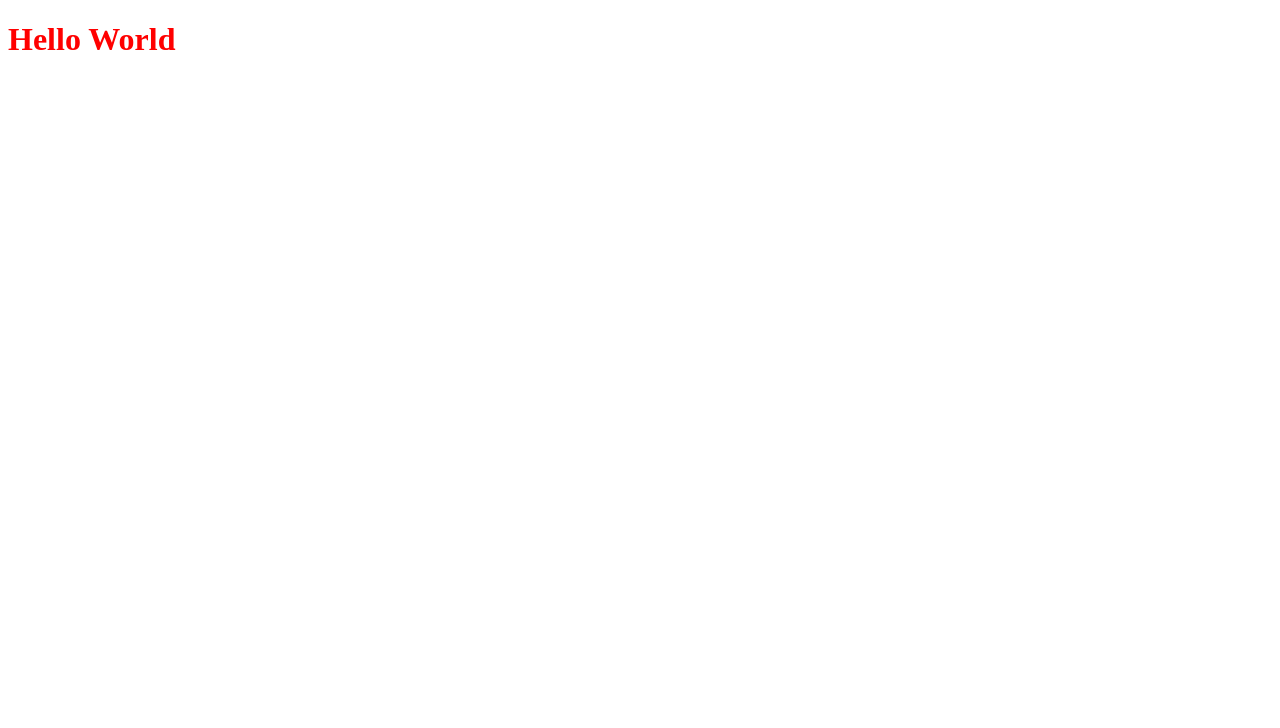
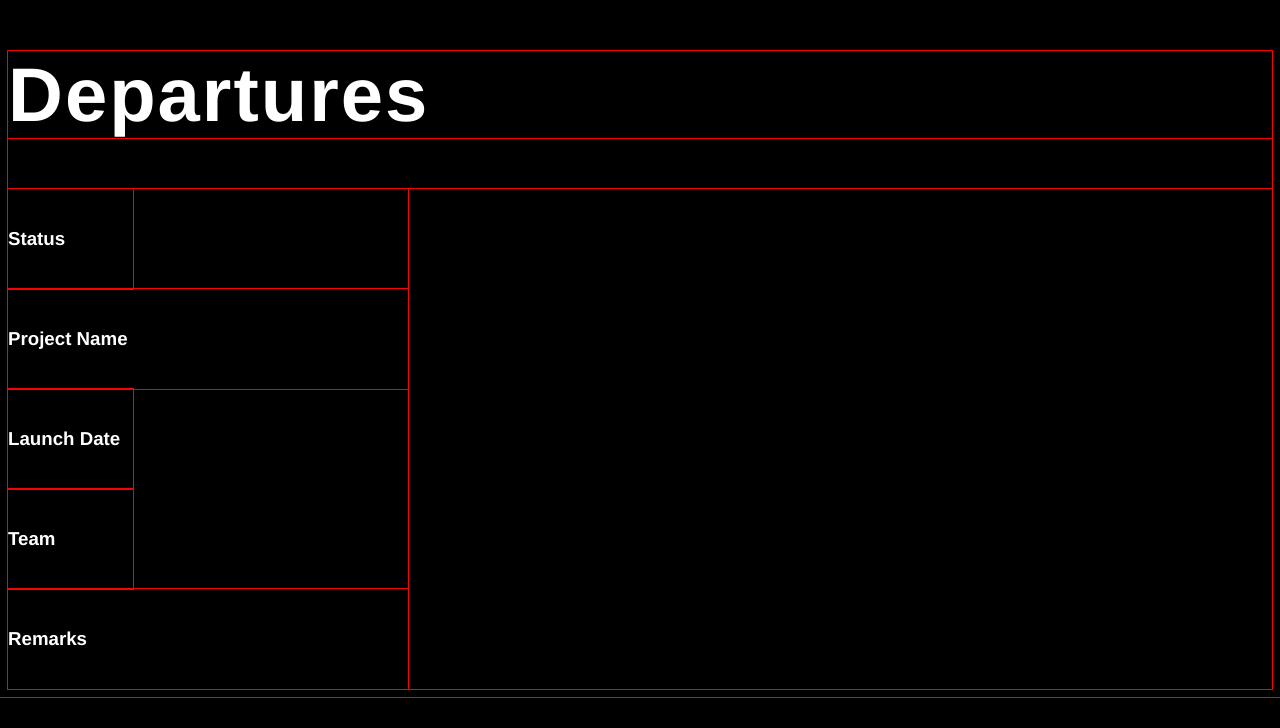
Before and after one commit to ryanbozarth/project-list-visualizer, a plain HTML site: page index.html in a window 1280 px wide. Drawn offline with nearby package versions, Linux system fonts and the light colour scheme.

Commit message:
started html/css

```diff
--- a/index.html
+++ b/index.html
@@ -1,14 +1,40 @@
 <!DOCTYPE html>
 <html lang="en">
+
 <head>
-  <meta charset="UTF-8">
-  <meta name="viewport" content="width=device-width, initial-scale=1.0">
-  <meta http-equiv="X-UA-Compatible" content="ie=edge">
-  <title>Project Visualizer</title>
-  <link rel="stylesheet" href="styles.css">
+    <meta charset="UTF-8">
+    <meta name="viewport" content="width=device-width, initial-scale=1.0">
+    <meta http-equiv="X-UA-Compatible" content="ie=edge">
+    <title>Project Visualizer</title>
+    <link rel="stylesheet" href="styles.css">
 </head>
+
 <body>
-  <h1>Hello World</h1>
+    <h1>Departures</h1>
+    <div class="table-container">
+        <div class="row">
+            <div class="status flex-item">
+                <h3>Status</h3>
+            </div>
+            <div class="project-name flex-item">
+                <h3>Project Name</h3>
+            </div>
+            <div class="launch-date flex-item">
+                <h3>Launch Date</h3>
+            </div>
+            <div class="team flex-item">
+                <h3>Team</h3>
+            </div>
+            <div class="remarks flex-item">
+                <h3>Remarks</h3>
+            </div>
+        </div>
+    </div>
 
+
+
+    <script src="https://ajax.googleapis.com/ajax/libs/jquery/3.1.0/jquery.min.js"></script>
+    <script src="app.js"></script>
 </body>
+
 </html>
--- a/styles.css
+++ b/styles.css
@@ -1,8 +1,55 @@
 * {
   box-sizing: border-box;
-  /* outline: solid 1px red; */
+  outline: solid 1px red;
+}
+
+body {
+  background-color: #000;
+}
+
+h1, h3, p{
+  font-family: helvetica;
+  color: #fff;
 }
 
 h1 {
-  color: red;
+  font-size: 76px;
+  letter-spacing: 2px;
 }
+
+h3 {
+  margin: 0;
+}
+
+.table-container {
+  display: flex;
+  flex-flow: row wrap;
+}
+
+.row {
+  flex-wrap: nowrap;
+}
+
+.flex-item {
+  height: 100px;
+  line-height: 100px;
+  color: white;
+  font-weight: bold;
+  font-size: 1em;
+  width: 100px;
+}
+.status {
+  width: 125px;
+}
+.project-name {
+  width: 400px;
+}
+.launch-date{
+  width: 125px;
+}
+.team{
+  width: 125px;
+}
+.remarks{
+  width: 400px;
+}
```
Also changed, not shown: app.js (line endings or trailing spaces).
